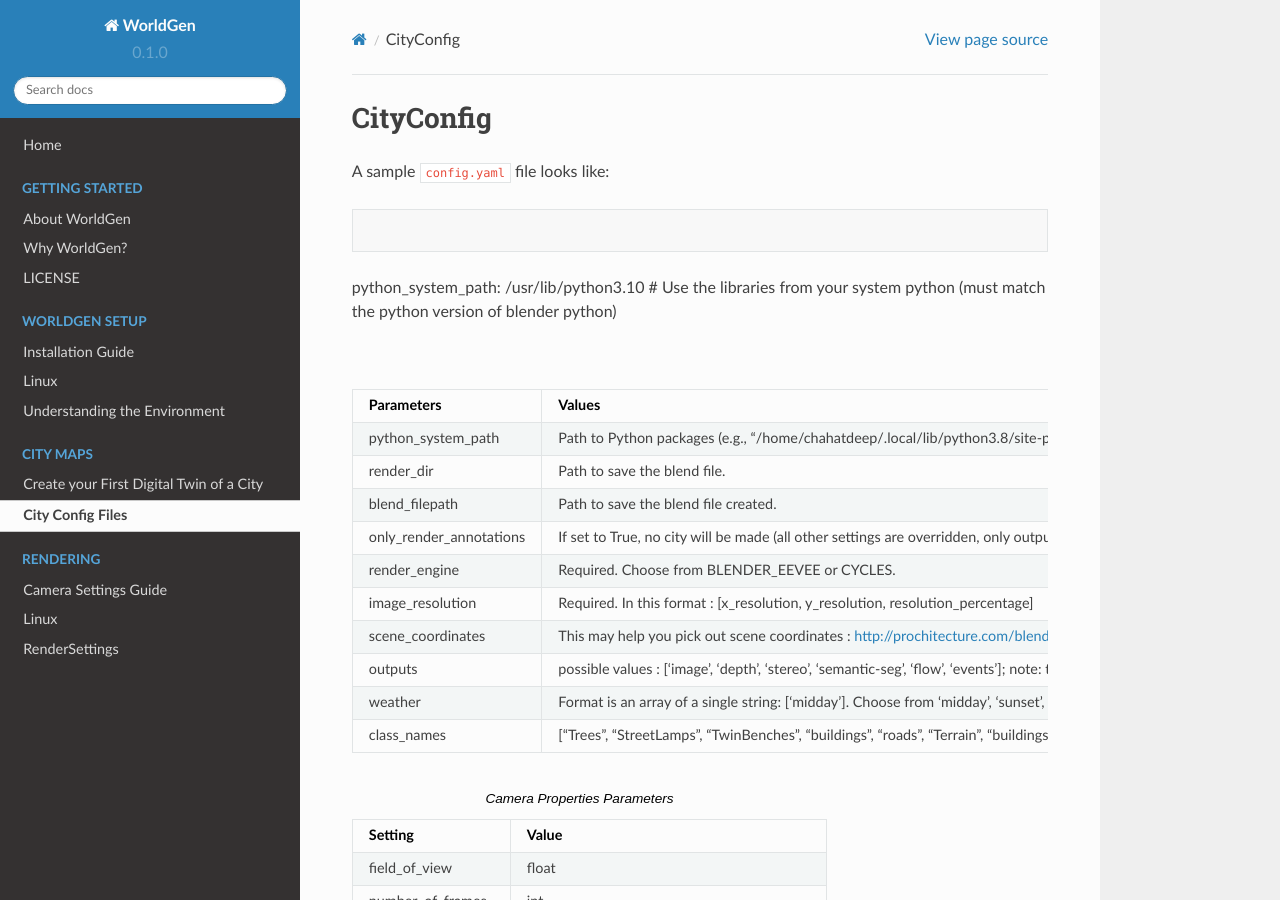
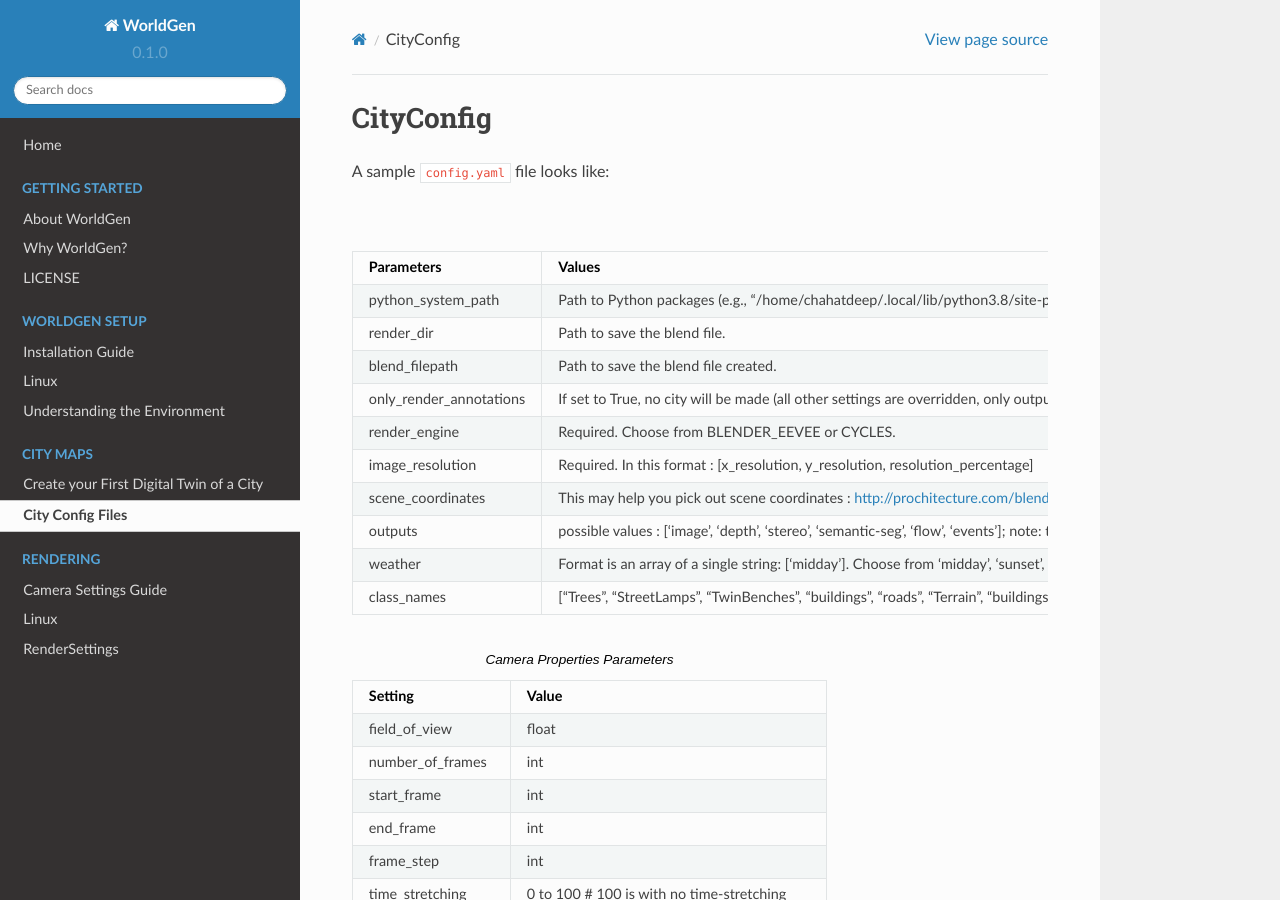
Before and after one commit to prgumd/WorldGen, a Sphinx documentation site: the page built from docs/source/CityConfig.rst, in a window 1280 px wide and 900 px high. Built offline with Sphinx 7.4.7 and the Read the Docs theme 2.0.0, drawn with Linux system fonts in a browser that asks for light colours; pages that are not in the unit, such as notebooks, are missing from menus.

Commit message:
Update CityConfig.rst

```diff
--- a/docs/source/CityConfig.rst
+++ b/docs/source/CityConfig.rst
@@ -2,11 +2,6 @@ CityConfig
 ====
 
 A sample :code:`config.yaml` file looks like:
-
-.. code-block:: yaml
-
-python_system_path: /usr/lib/python3.10 # Use the libraries from your system python (must match the python version of blender python)
-
 
 .. list-table:: Config Parameters
     :widths: 5 10
```
